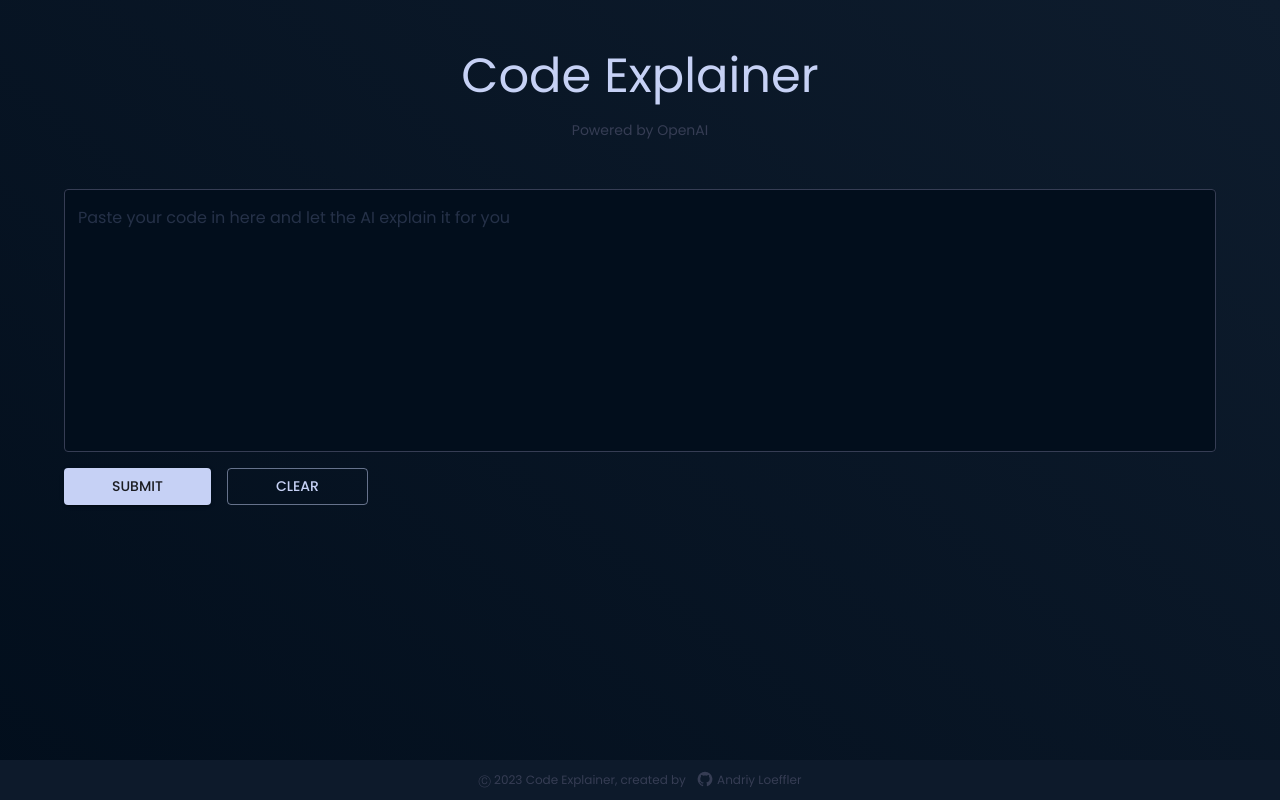
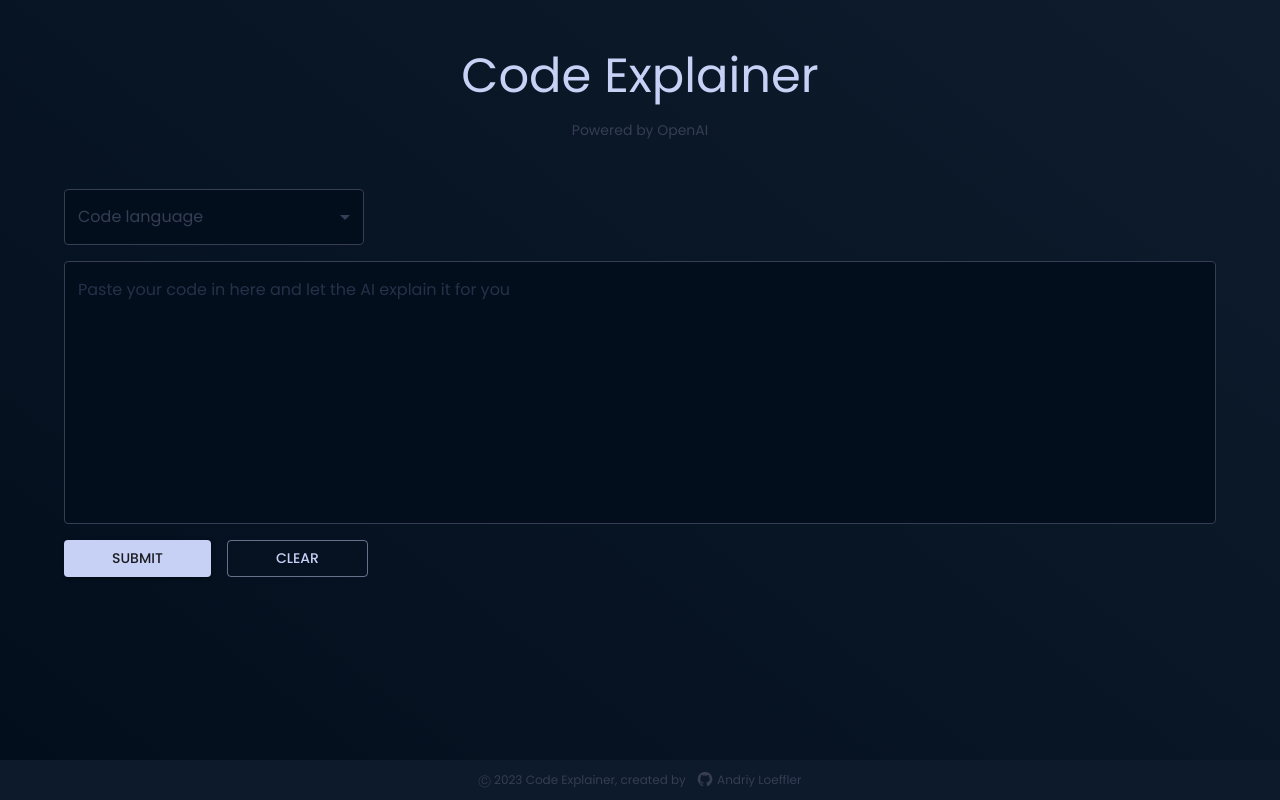
Before and after one commit to Andriy1221/ai-code-explainer, a Next.js app: page / in a window 1280 px wide. Built offline with nearby package versions, Linux system fonts and the light colour scheme.

Commit message:
add language selection

```diff
--- /dev/null
+++ b/data/languages.ts
@@ -0,0 +1,25 @@
+const languages = [
+  "Java",
+  "C",
+  "C++",
+  "Python",
+  "C#",
+  "Visual Basic .NET",
+  "JavaScript",
+  "PHP",
+  "SQL",
+  "Assembly language",
+  "Swift",
+  "Ruby",
+  "Delphi/Object Pascal",
+  "R",
+  "Objective-C",
+  "Go",
+  "MATLAB",
+  "PL/SQL",
+  "Transact-SQL",
+  "Lisp",
+  "Kotlin",
+];
+
+export default languages;
--- a/pages/api/completion.ts
+++ b/pages/api/completion.ts
@@ -11,8 +11,8 @@
   res: NextApiResponse
 ) {
   console.log(req.body);
-  const { input } = req.body;
-  const prompt = `Explain the following code and use as few words as possible: ${input}`;
+  const { language, input } = req.body;
+  const prompt = `The following code is writting in ${language}. Explain the code and use as few words as possible: ${input}`;
   const completion = await openai.createCompletion({
     model: "text-davinci-003",
     prompt,
--- a/pages/index.tsx
+++ b/pages/index.tsx
@@ -3,28 +3,55 @@
   Button,
   CircularProgress,
   Container,
+  FormControl,
+  InputLabel,
+  MenuItem,
+  Select,
+  SelectChangeEvent,
   TextField,
   Typography,
 } from "@mui/material";
 import { useState } from "react";
 import axios from "axios";
 import Footer from "../components/Footer";
+import languages from "../data/languages";
 
 export default function Home() {
   const [input, setInput] = useState("");
+  const [language, setLanguage] = useState("");
   const [result, setResult] = useState("");
   const [loading, setLoading] = useState(false);
+  const [languageTouched, setLanguageTouched] = useState(false);
+  const [inputTouched, setInputTouched] = useState(false);
+
+  function handleSubmit() {
+    if (isValid()) {
+      fetchAiResponse();
+    } else {
+      showError();
+    }
+  }
 
   async function fetchAiResponse() {
     setLoading(true);
-    const res = await axios.post("/api/completion", { input });
+    const res = await axios.post("/api/completion", { language, input });
     setResult(res.data.result);
     setLoading(false);
   }
 
   function clear() {
     setInput("");
+    setInputTouched(false);
     setResult("");
+  }
+
+  function isValid() {
+    return language.length > 0 && input.length > 0;
+  }
+
+  function showError() {
+    setLanguageTouched(true);
+    setInputTouched(true);
   }
 
   return (
@@ -53,12 +80,46 @@
             Powered by OpenAI
           </Typography>
         </Box>
+        <Box
+          sx={{ mb: 2, display: "flex", flexDirection: "row", columnGap: 2 }}
+        >
+          <FormControl sx={{ width: 300 }}>
+            <InputLabel sx={{ color: "#363d54" }}>Code language</InputLabel>
+            <Select
+              label="Code language"
+              color="primary"
+              error={languageTouched && language.length === 0}
+              inputProps={{
+                MenuProps: {
+                  MenuListProps: {
+                    sx: {
+                      backgroundColor: "rgba(2, 14, 28, 1)",
+                      color: "primary.main",
+                    },
+                  },
+                },
+              }}
+              sx={{ "& .MuiSelect-icon": { color: "#363d54" } }}
+              onChange={(e: SelectChangeEvent) => {
+                setLanguage(e.target.value);
+                setLanguageTouched(true);
+              }}
+            >
+              {languages.sort().map((language) => (
+                <MenuItem key={language} value={language}>
+                  {language}
+                </MenuItem>
+              ))}
+            </Select>
+          </FormControl>
+        </Box>
         <TextField
           multiline
           minRows={10}
           placeholder="Paste your code in here and let the AI explain it for you"
           color="primary"
           value={input}
+          error={inputTouched && input.length === 0}
           onChange={(e) => setInput(e.target.value)}
           sx={{ width: 1 }}
         ></TextField>
@@ -79,7 +140,7 @@
             <Button
               variant="contained"
               sx={{ px: 6, mt: 2 }}
-              onClick={fetchAiResponse}
+              onClick={handleSubmit}
             >
               Submit
             </Button>
```
